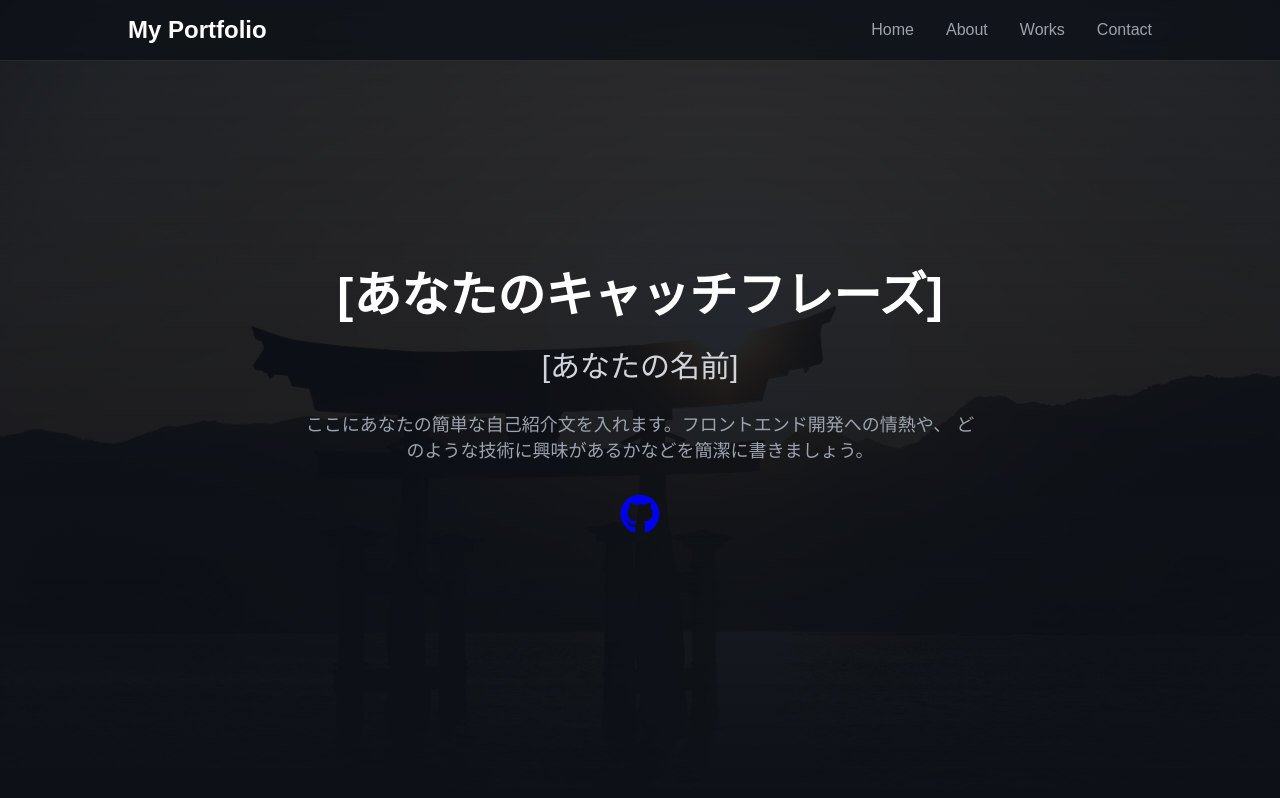
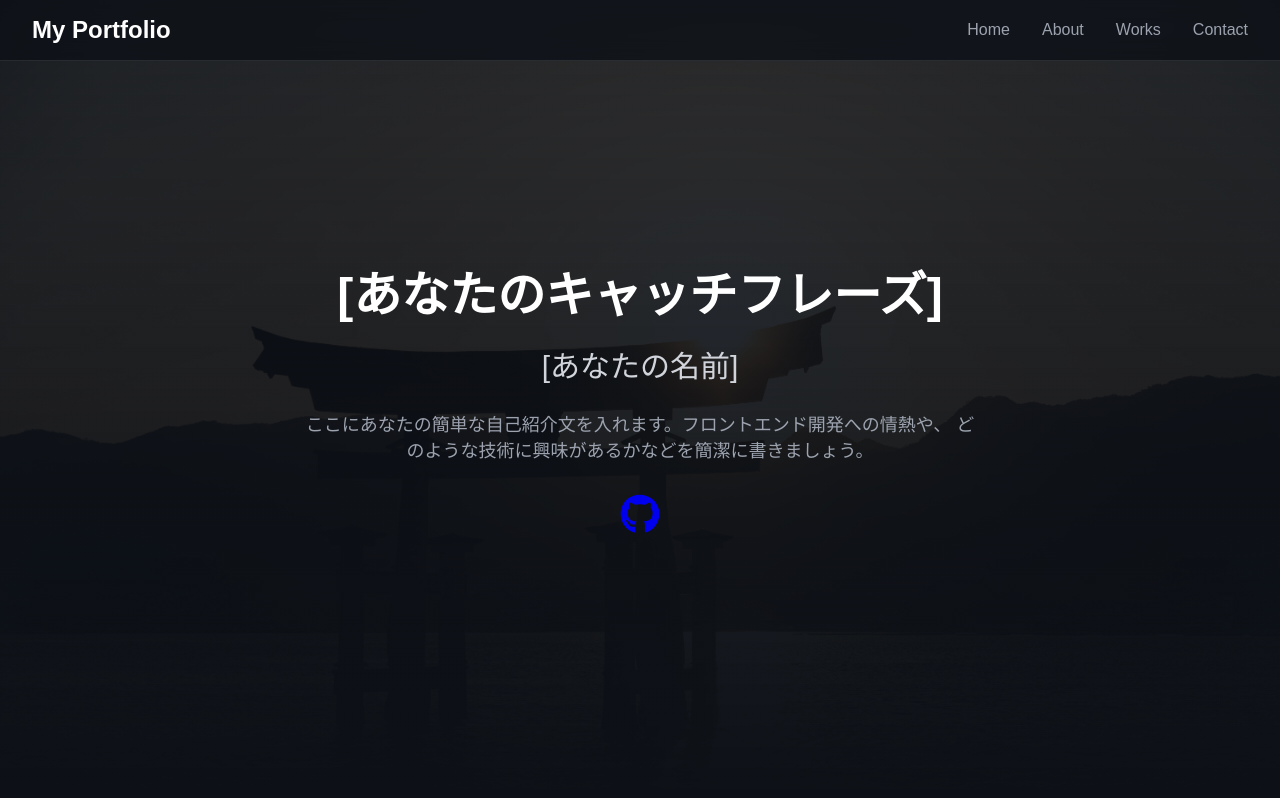
Before and after one commit to yuuto0816/profile-site, a Next.js app: page / in a window 1280 px wide. Shown: the top 798 px of the page. Built offline with nearby package versions, Linux system fonts and the light colour scheme.

Commit message:
style: ヘッダーのコンテナ幅を広げレイアウトを調整

```diff
--- a/src/components/Header.module.css
+++ b/src/components/Header.module.css
@@ -13,7 +13,7 @@
 }
 
 .container {
-  max-width: 1024px;
+  max-width: 1350px;
   margin: 0 auto;
   display: flex;
   justify-content: space-between;
```
